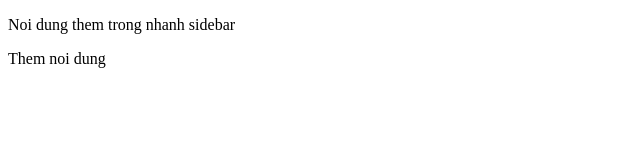
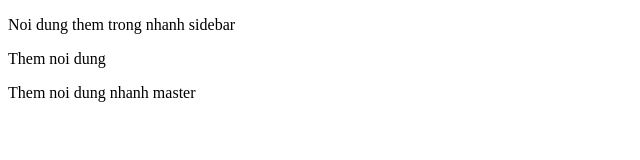
Before and after one commit to ngocyenns/project, a plain HTML site: page index.html in a window 1280 px wide. Shown: the whole page, without its empty margins (0-640 px from the left). Drawn offline with Linux system fonts and the light colour scheme.

Commit message:
Edit index.html file

```diff
--- a/index.html
+++ b/index.html
@@ -15,5 +15,6 @@
     -->
 
     <p>Them noi dung</p>
+    <p>Them noi dung nhanh master</p>
 </body>
 </html>
```
